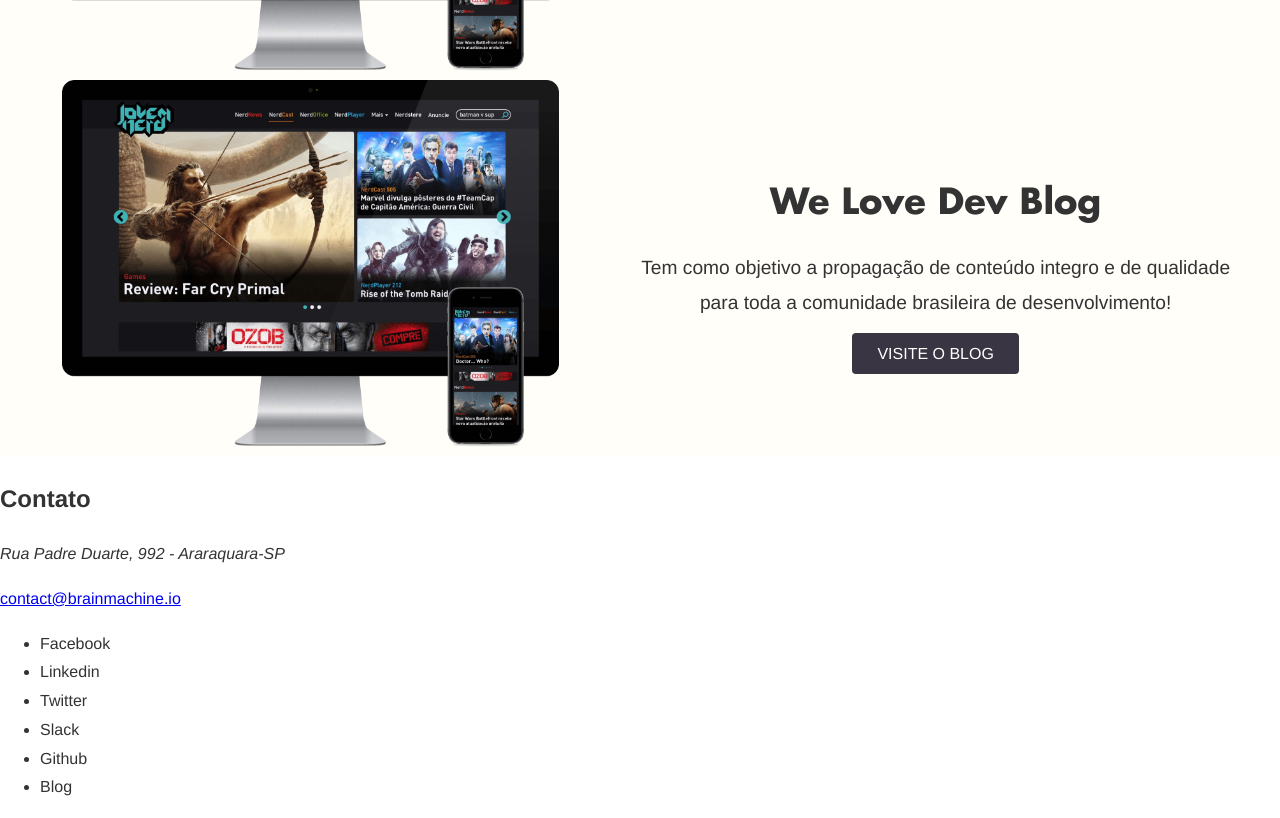
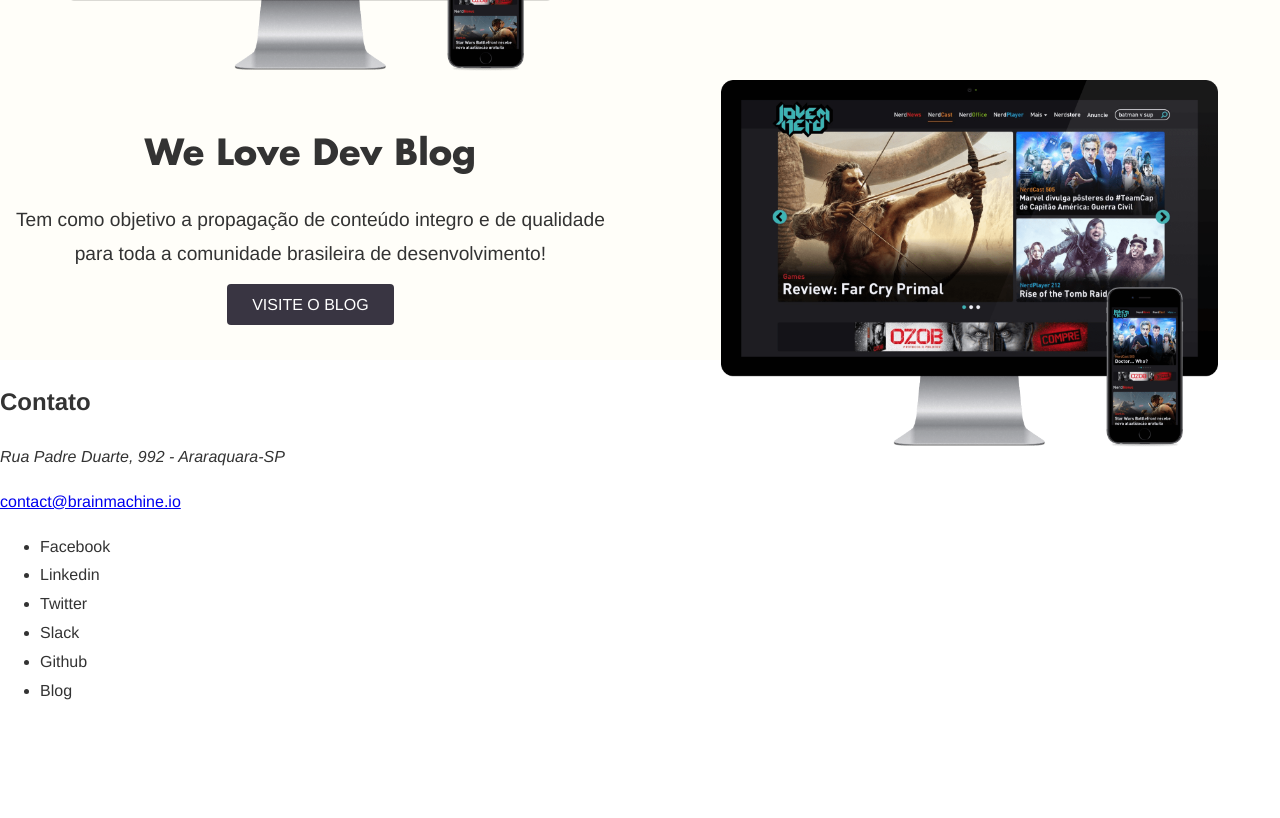
Before and after one commit to brain-machine/site, a plain HTML site: page src/index.html in a window 1280 px wide. Shown: the part 935-1753 px from the top of the page. After the commit the page ends 1656 px from the top, so only its background shows below. Drawn offline with Linux system fonts and the light colour scheme.

Commit message:
Adição do float na imagem de ilustração

```diff
--- a/src/css/general.css
+++ b/src/css/general.css
@@ -1,3 +1,7 @@
+*, *::after, *::before {
+	box-sizing: border-box;
+}
+
 html {
 	font-family: 'Avenir', 'Helvetica', 'Arial', 'sans-serif';
 	-ms-text-size-adjust: 100%;
--- a/src/css/projects.css
+++ b/src/css/projects.css
@@ -63,4 +63,8 @@
     display: inline-block;
   }
 
+  .project .illustration.right {
+    float: right;
+  }
+
 }
```
